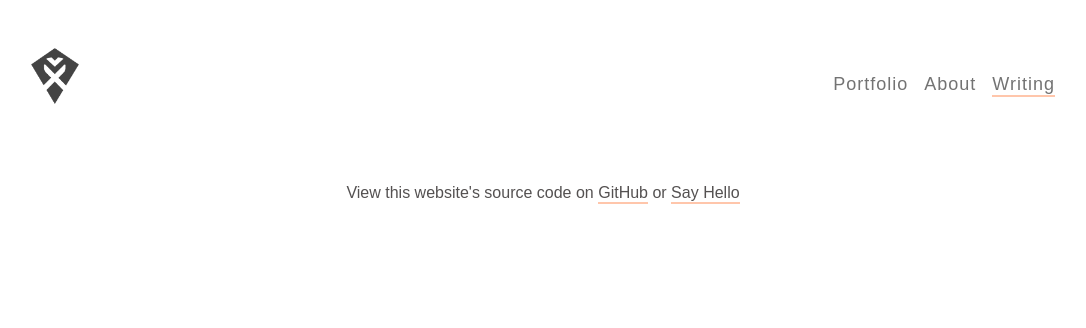
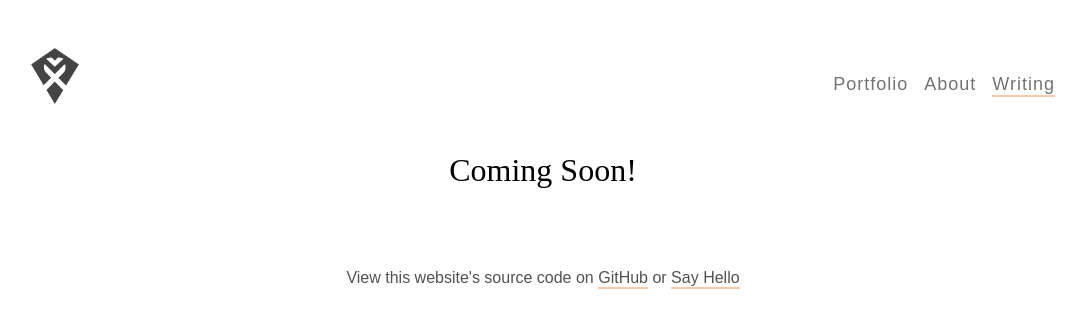
Before and after one commit to tinykite/tinykite.github.io, a Jekyll site: the page built from writing.html, in a window 1280 px wide. Shown: the top 328 px of the page, without its empty margins (97-1183 px from the left). Built offline with Jekyll 4.4.1, drawn with Linux system fonts in a browser that asks for light colours; some web fonts are replaced.

Commit message:
chore: add coming soon text

```diff
--- a/writing.html
+++ b/writing.html
@@ -4,6 +4,7 @@ section: Writing
 ---
 
 <article class="article article--longform">
+		<h1 class="article__title article__title--emphasis">Coming Soon!</h1>
 		{% for post in site.posts %}
     <article class="article__item">
 			<a class="article__link" href="{{ post.url | prepend: site.baseurl }}"><h2 class="article__title">{{ post.title }}</h2></a>
```
